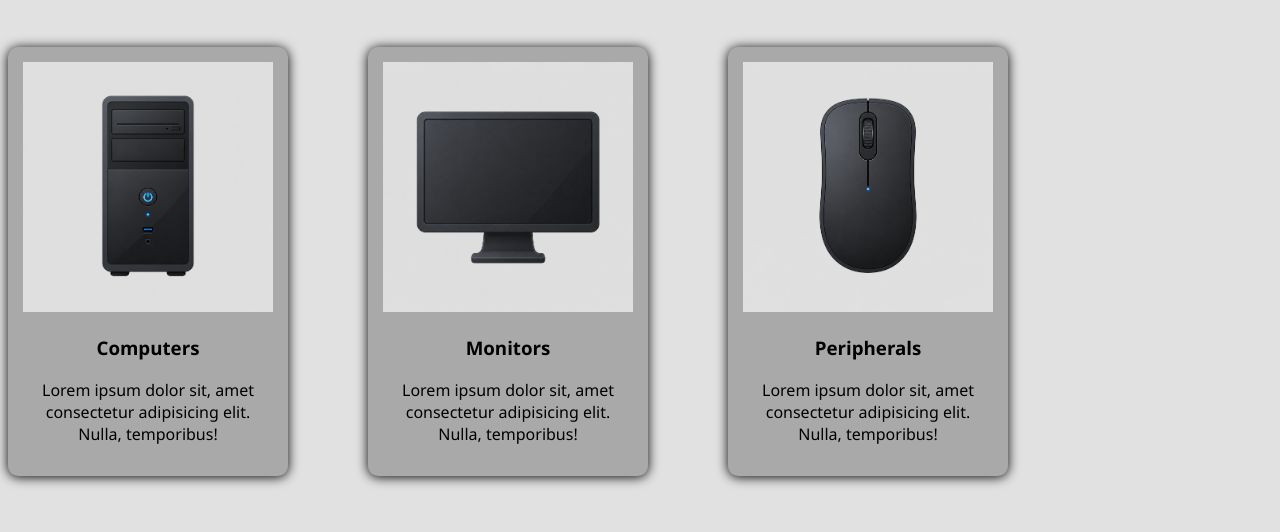
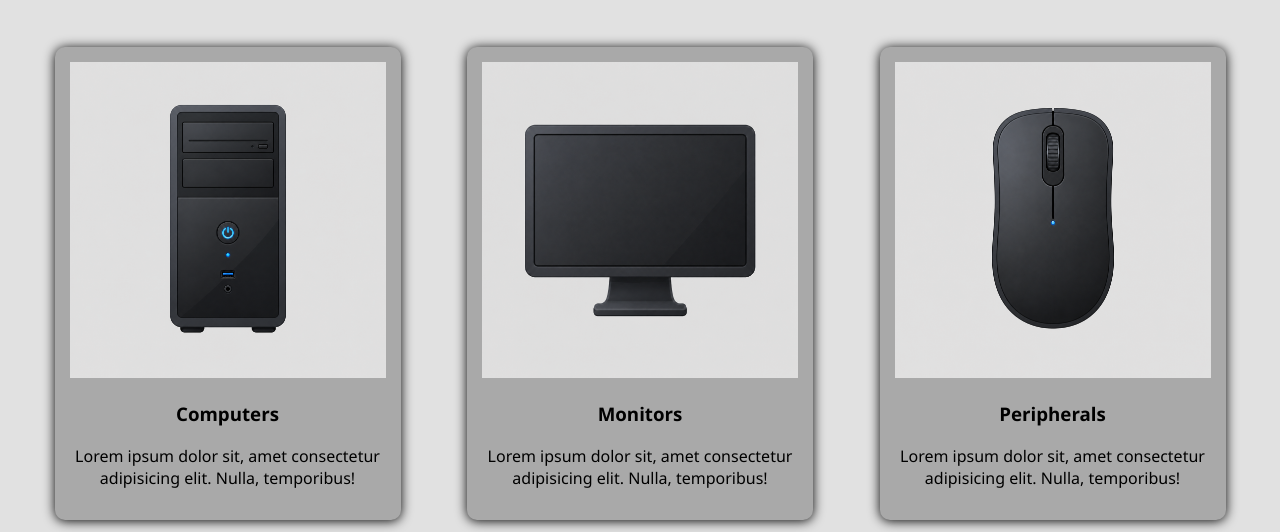
Before and after one commit to push-and-pray-coder/myBlogCh68, a plain HTML site: page index.html in a window 1280 px wide. Shown: the part 268-800 px from the top of the page. Drawn offline with Linux system fonts and the light colour scheme.

Commit message:
Add files via upload

```diff
--- a/styles.css
+++ b/styles.css
@@ -37,12 +37,9 @@ li{
 /* Gallery */
 .flex-section{
     display:flex;
-    justify-content:space-between;
+    justify-content:space-evenly;
     margin-top: 50px;
     gap: 20px;
-    width: 1000px;
-    max-width: 100%;
-
 }
 
 .card{
```
